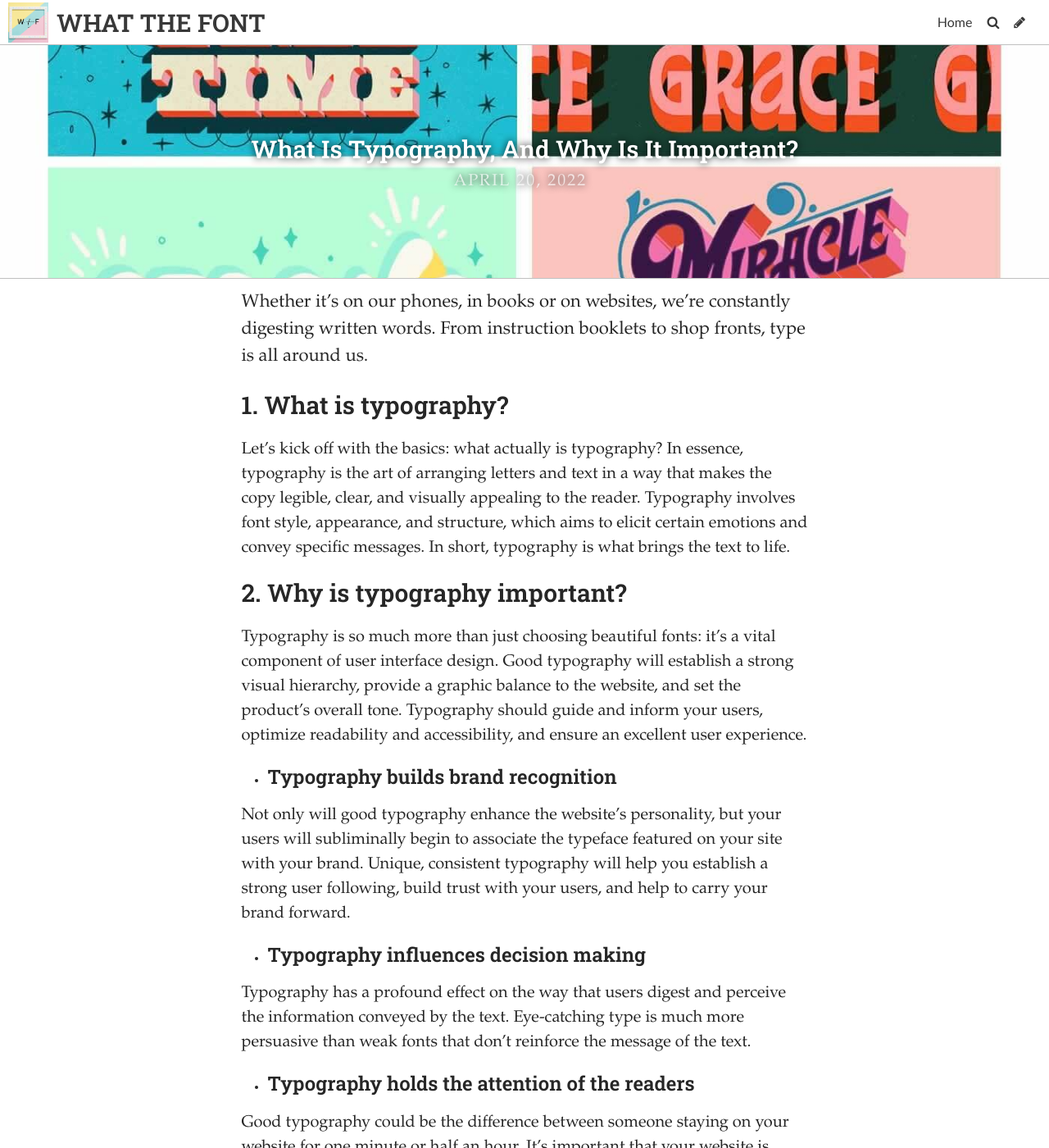
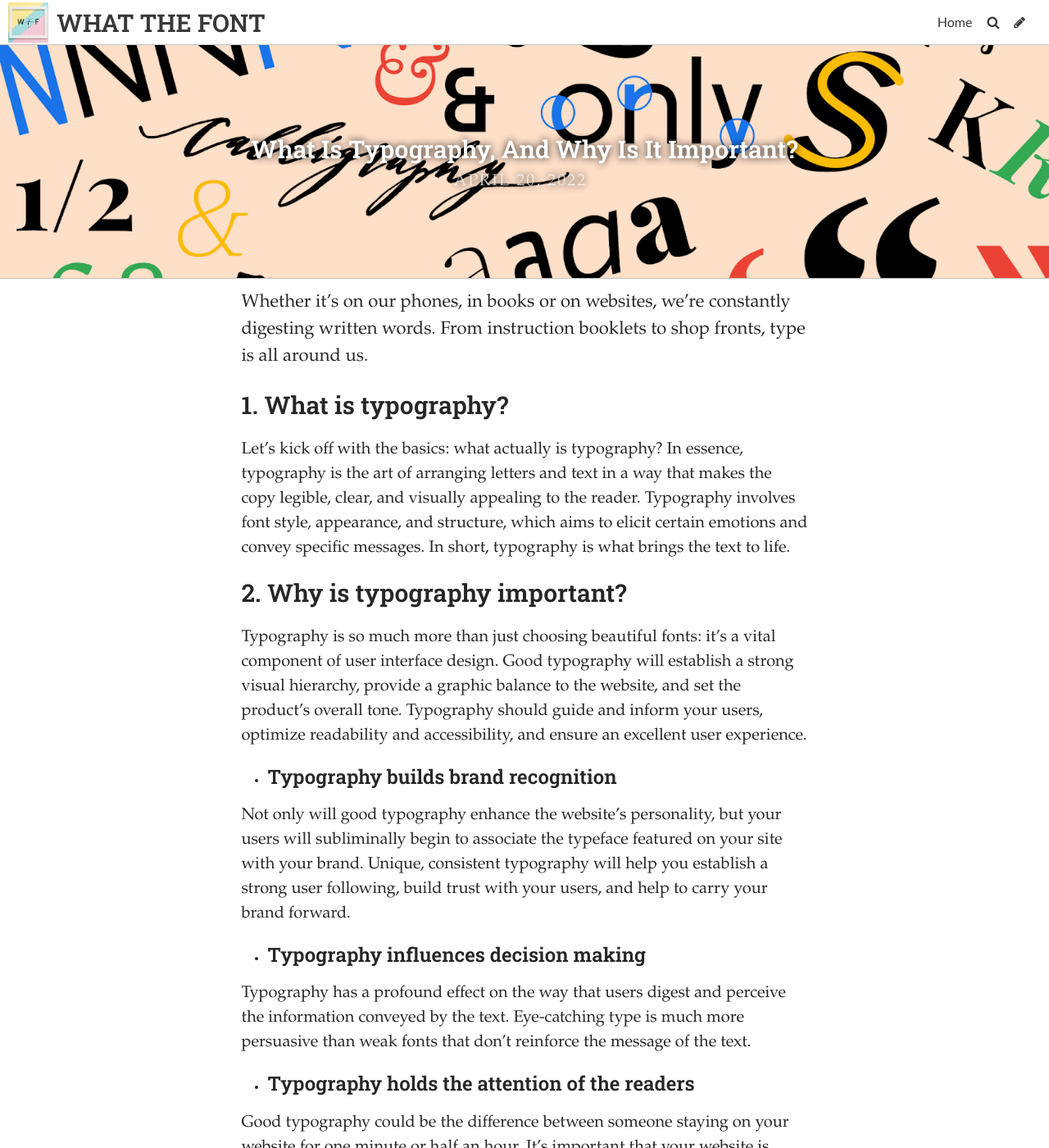
Before and after one commit to hetanshijoshi/designtypo, a Jekyll site: the page built from _posts/2019-07-20-here-is-my-new-post-for-trial.md, in a window 1280 px wide and 1400 px high. Shown: the whole window at 82% size. Built offline with Jekyll 4.4.1, drawn with Linux system fonts in a browser that asks for light colours; some web fonts are replaced.

Commit message:
Update Post “2019-07-20-here-is-my-new-post-for-trial”

```diff
--- a/_posts/2019-07-20-here-is-my-new-post-for-trial.md
+++ b/_posts/2019-07-20-here-is-my-new-post-for-trial.md
@@ -2,7 +2,7 @@
 layout: post
 title: What Is Typography, And Why Is It Important?
 date: 2022-04-20T14:36:55.568Z
-image: ../uploads/blog-1-feature-image.jpg
+image: ../uploads/blog-1-f-img.png
 caption: ""
 ---
 <!--StartFragment-->
```
Also changed, not shown: uploads/blog-1-f-img.png (added).
